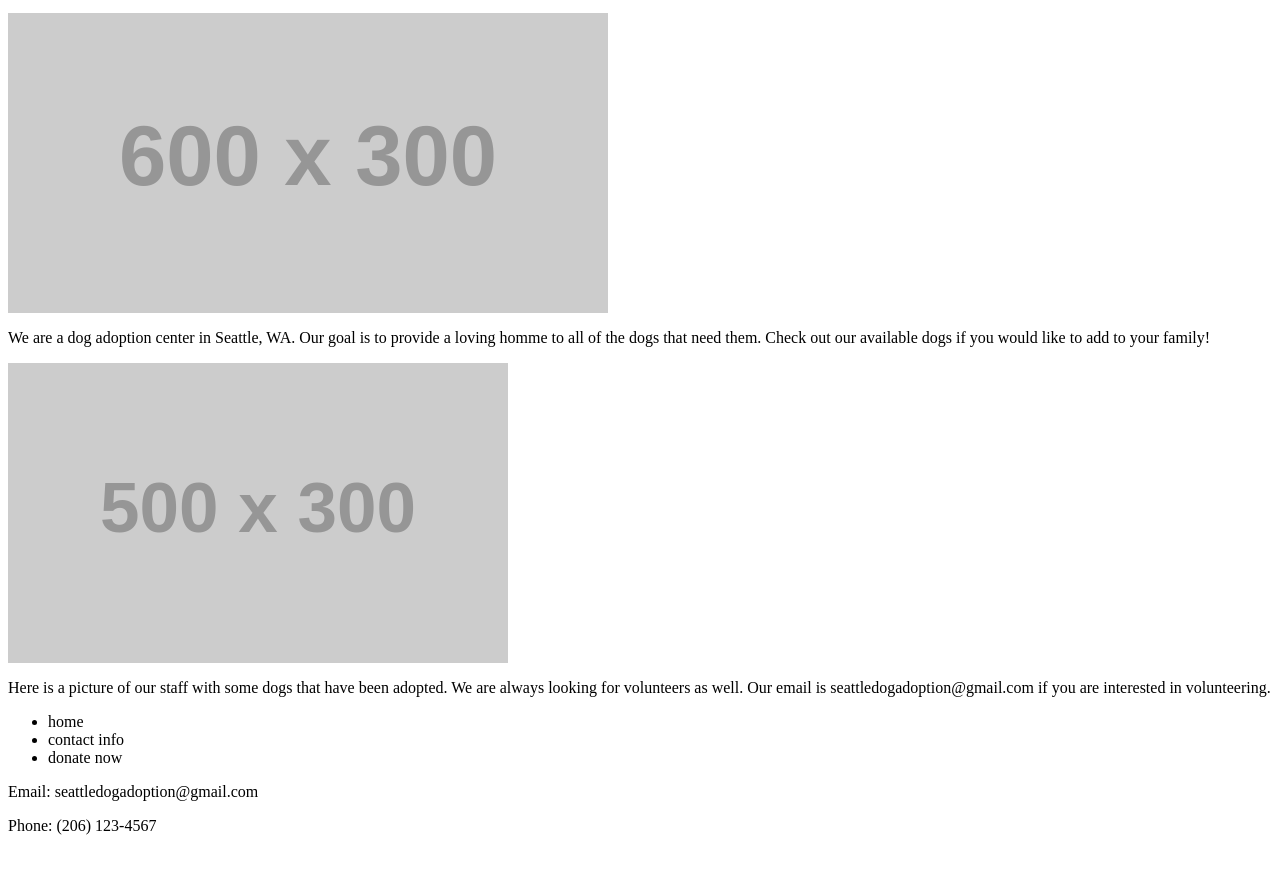
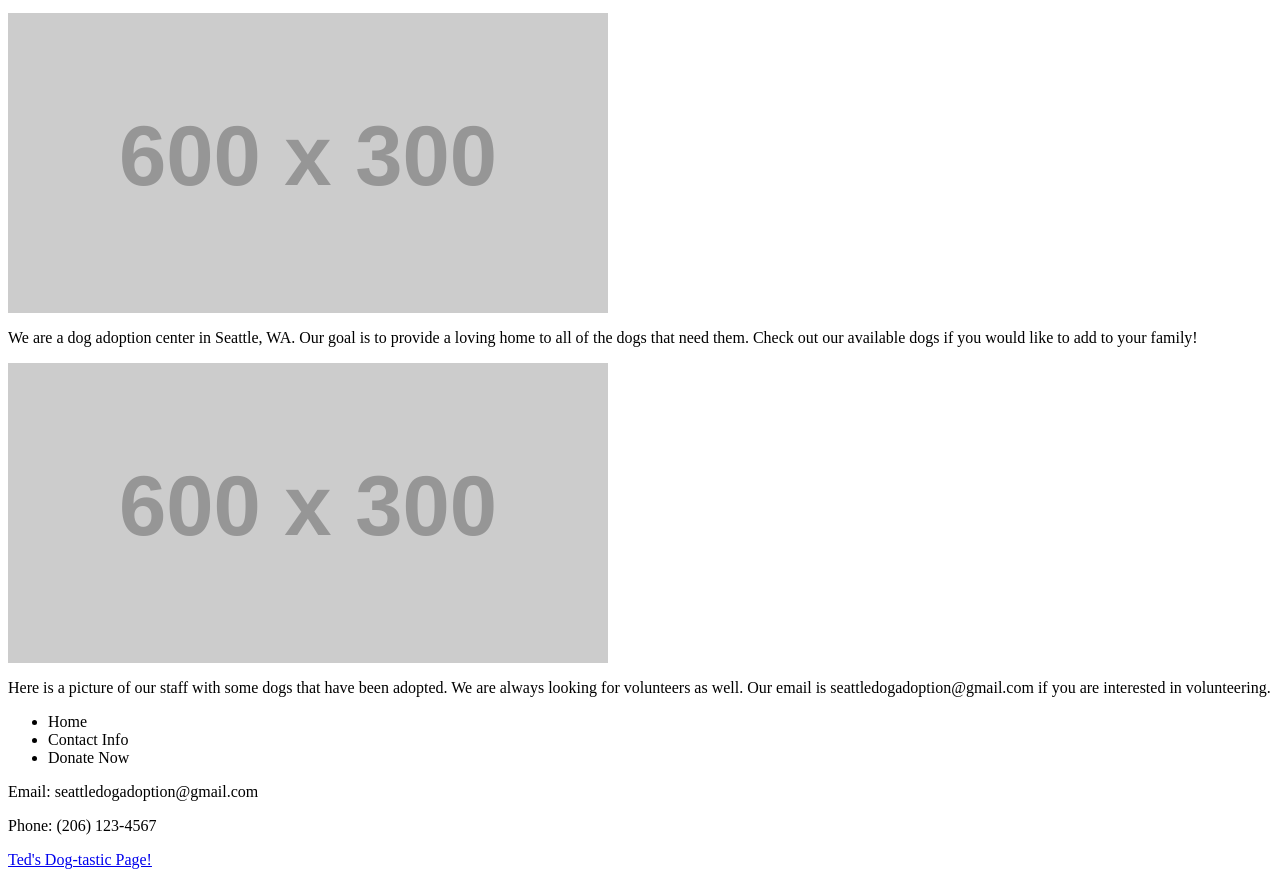
Before and after one commit to judithreyes/dogadoptionwebsite, a plain HTML site: page index.html in a window 1280 px wide. Shown: the part 123-1000 px from the top of the page. Before the commit the page ends 974 px from the top, so only its background shows below. Drawn offline with Linux system fonts and the light colour scheme; placeholder pictures from the web are drawn by us.

Commit message:
dogwebsite

```diff
--- a/index.html
+++ b/index.html
@@ -20,13 +20,13 @@
             <img src="https://via.placeholder.com/600x300">
             <p>
                 We are a dog adoption center in Seattle, WA. Our goal is to
-                provide a loving homme to all of the dogs that need them.
+                provide a loving home to all of the dogs that need them.
                 Check out our available dogs if you would like to add to your family!
             </p>
         </section>
 
         <section>
-            <img src="https://via.placeholder.com/500x300">
+            <img src="https://via.placeholder.com/600x300">
             <p>
                 Here is a picture of our staff with some dogs that have been adopted.
                 We are always looking for volunteers as well. Our email is
@@ -37,12 +37,13 @@
     </main>
     <footer>
         <ul>
-            <li>home</li>
-            <li>contact info</li>
-            <li>donate now</li>
+            <li>Home</li>
+            <li>Contact Info</li>
+            <li>Donate Now</li>
         </ul>
         <p> Email: seattledogadoption@gmail.com</p>
         <p> Phone: (206) 123-4567</p>
+        <a href="https://ritzoosk.github.io/youwantdog/" >Ted's Dog-tastic Page!</a>
     </footer>
 </body>
 </html>
```
